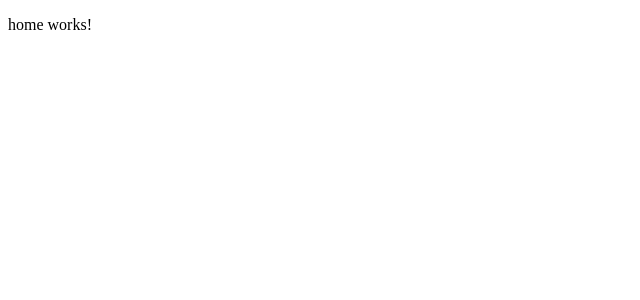
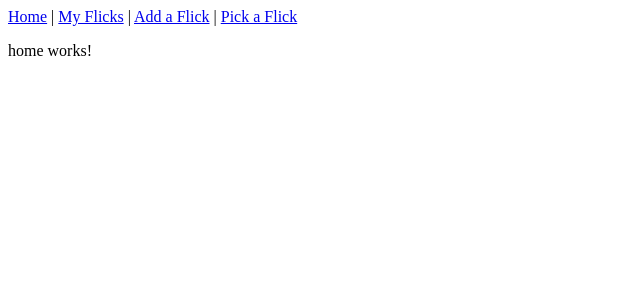
Before and after one commit to nezell23/pick-a-flick-frontend, an Angular app: page /home in a window 1280 px wide. Shown: the top 300 px of the page, without its empty margins (0-640 px from the left). Built offline with nearby package versions, Linux system fonts and the light colour scheme.

Commit message:
created nav bar

```diff
--- a/src/app/app.component.html
+++ b/src/app/app.component.html
@@ -1 +1,2 @@
+<app-nav-bar></app-nav-bar>
 <router-outlet></router-outlet>
--- a/src/app/app.module.ts
+++ b/src/app/app.module.ts
@@ -13,6 +13,7 @@ import { TagsComponent } from './components/tags/tags.component';
 import { AddAFlickComponent } from './components/add-a-flick/add-a-flick.component';
 import { PickAFlickComponent } from './components/pick-a-flick/pick-a-flick.component';
 import { SearchResultsUserDbComponent } from './components/search-results-user-db/search-results-user-db.component';
+import { NavBarComponent } from './components/nav-bar/nav-bar.component';
 
 @NgModule({
   declarations: [
@@ -26,7 +27,8 @@ import { SearchResultsUserDbComponent } from './components/search-results-user-d
     TagsComponent,
     AddAFlickComponent,
     PickAFlickComponent,
-    SearchResultsUserDbComponent
+    SearchResultsUserDbComponent,
+    NavBarComponent
   ],
   imports: [
     BrowserModule,
--- /dev/null
+++ b/src/app/components/nav-bar/nav-bar.component.html
@@ -0,0 +1,5 @@
+<div>
+    <nav>
+    <a routerLink="home">Home</a> | <a routerLink="viewall">My Flicks</a> | <a routerLink="add">Add a Flick</a> | <a routerLink="search">Pick a Flick</a>
+    </nav>
+</div>
--- /dev/null
+++ b/src/app/components/nav-bar/nav-bar.component.ts
@@ -0,0 +1,15 @@
+import { Component, OnInit } from '@angular/core';
+
+@Component({
+  selector: 'app-nav-bar',
+  templateUrl: './nav-bar.component.html',
+  styleUrls: ['./nav-bar.component.css']
+})
+export class NavBarComponent implements OnInit {
+
+  constructor() { }
+
+  ngOnInit(): void {
+  }
+
+}
```
Also changed, not shown: src/app/components/nav-bar/nav-bar.component.css (added), 1 other file (tests, documents, lock files or other folders).
